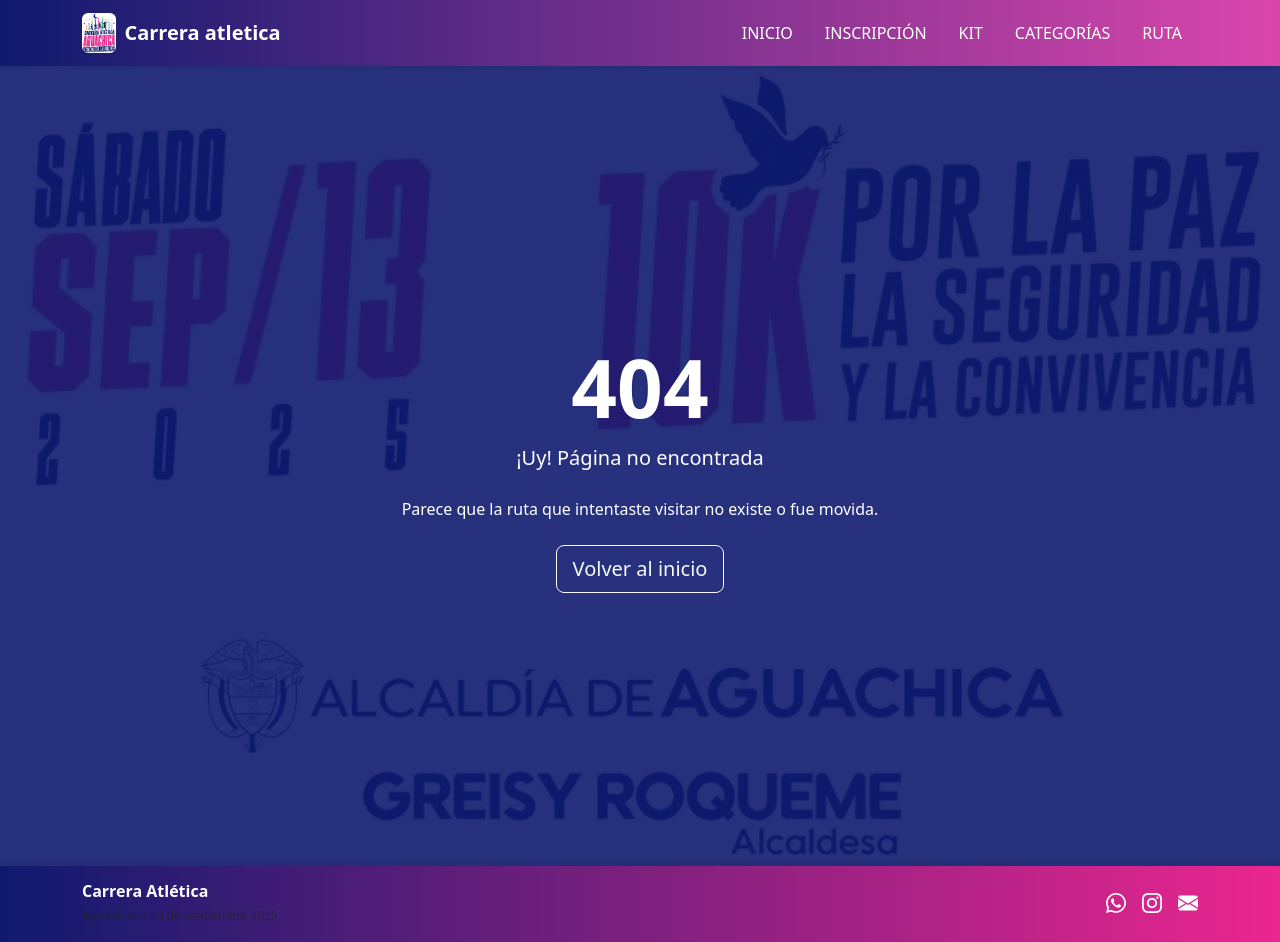
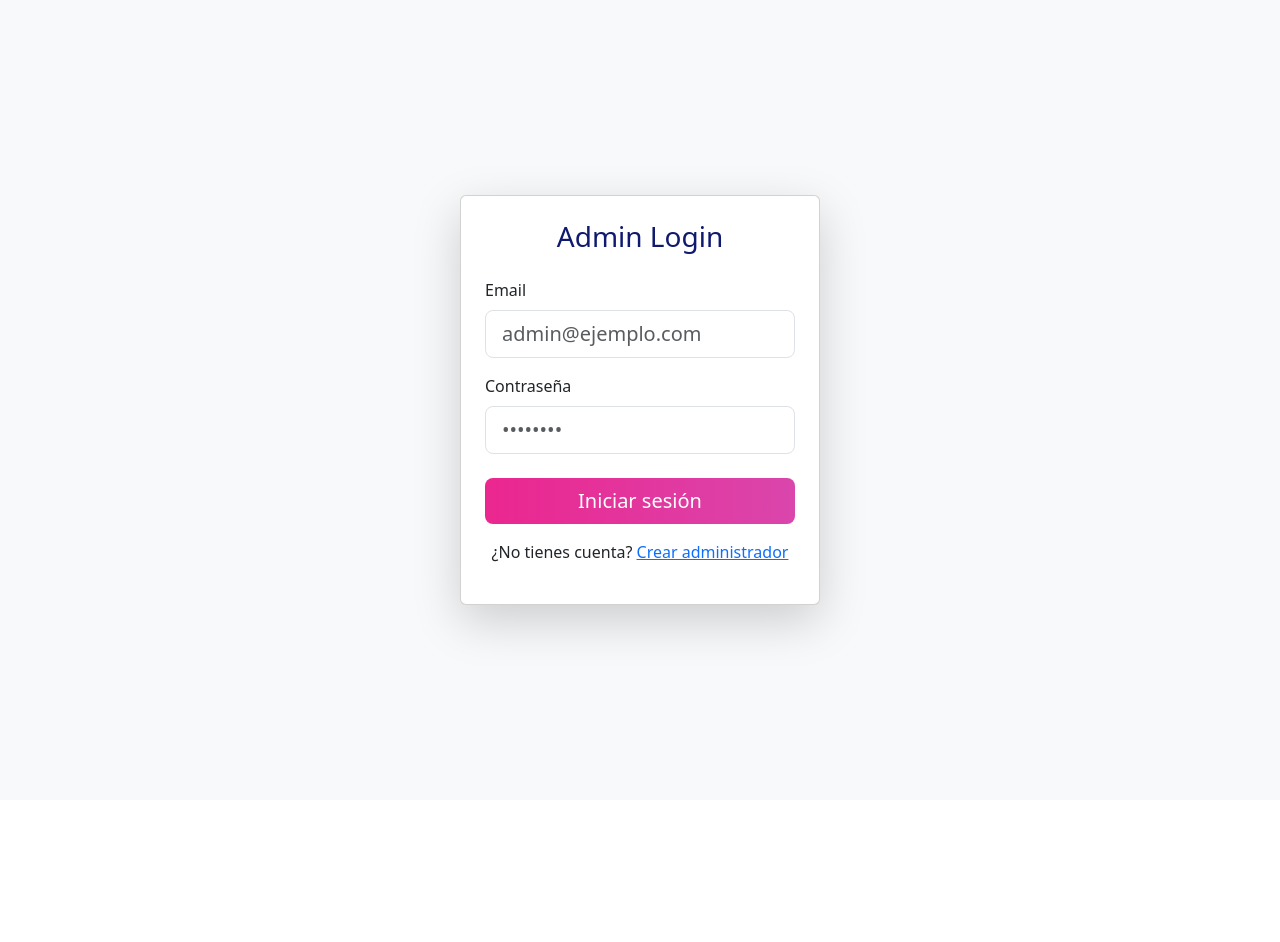
Before and after one commit to miguel9214/carrera-atletica-frontend, a Vue app: page /admin/login in a window 1280 px wide. After the commit the page ends 800 px from the top, so only its background shows below. Built offline with nearby package versions, Linux system fonts and the light colour scheme.

Commit message:
vistas administrativas agregadas

```diff
--- a/src/App.vue
+++ b/src/App.vue
@@ -1,20 +1,28 @@
 <template>
   <div class="app-wrapper d-flex flex-column min-vh-100">
-    <Navbar />
+    <!-- Sólo muestro el Navbar si la ruta NO es de guest -->
+    <Navbar v-if="!isGuestRoute" />
 
     <main class="flex-fill">
       <RouterView />
     </main>
 
+    <!-- Sólo muestro el Footer si la ruta NO es de guest -->
     <Transition name="fade-slide" appear>
-      <Footer />
+      <Footer v-if="!isGuestRoute" />
     </Transition>
   </div>
 </template>
 
 <script setup>
-import Navbar from './components/Navbar.vue'
-import Footer from './components/Footer.vue'
+import { computed } from 'vue'
+import { useRoute } from 'vue-router'
+import Navbar from '@/components/Navbar.vue'
+import Footer from '@/components/Footer.vue'
+
+// Detecto si la ruta actual tiene meta.guest = true
+const route = useRoute()
+const isGuestRoute = computed(() => !!route.meta.guest)
 </script>
 
 <style scoped>
--- a/src/composables/useApi.js
+++ b/src/composables/useApi.js
@@ -0,0 +1,47 @@
+import axios from 'axios';
+
+export const useApi = async function (url, method = 'GET', payload = {}) {
+  // Determinar automáticamente la URL base basada en el entorno actual
+  let baseUrl;
+  const host = window.location.hostname;
+  if (host === 'localhost' || host.includes('carrera-atletica-backend.test')) {
+    baseUrl = 'http://carrera-atletica-backend.test/api';
+  } else {
+    // Ajusta aquí tu URL de producción si cambia
+    baseUrl = 'https://automatic-correction-backend-production.up.railway.app/api';
+  }
+
+  const fullUrl = `${baseUrl}/${url}`;
+  console.log('URL utilizada:', fullUrl);
+
+  try {
+    const token = localStorage.getItem('access_token');
+    const headers = {
+      'Content-Type': 'application/json',
+      Accept: 'application/json',
+      ...(token && { Authorization: `Bearer ${token}` }),
+    };
+
+    const response = await axios({
+      method,
+      url: fullUrl,
+      data: payload,
+      headers,
+    });
+
+    return response.data;
+  } catch (error) {
+    if (error.response) {
+      const { status, data } = error.response;
+      if (status === 401 || (status === 500 && data.message === 'Token has expired')) {
+        localStorage.removeItem('access_token');
+        throw { status, data, redirect: true };
+      } else {
+        throw data;
+      }
+    } else {
+      console.error('Error en la API:', error);
+      throw new Error('Error en la conexión con el servidor.');
+    }
+  }
+};
--- a/src/router/index.js
+++ b/src/router/index.js
@@ -1,17 +1,81 @@
 import { createRouter, createWebHistory } from 'vue-router'
-import HomeView from '@/views/HomeView.vue'
-import RegisterView from '@/views/RegisterView.vue'
-import KitView from '@/views/KitView.vue'
-import CategoryView from '@/views/CategoryView.vue'
-import RouteView from '@/views/RouteView.vue'
-import NotFound from '@/views/NotFound.vue'
+
+// Públicas
+import HomeView           from '@/views/HomeView.vue'
+import RegisterView       from '@/views/RegisterView.vue'
+import KitView            from '@/views/KitView.vue'
+import CategoryView       from '@/views/CategoryView.vue'
+import RouteView          from '@/views/RouteView.vue'
+import NotFound           from '@/views/NotFound.vue'
+
+// Administración (ahora en views/admin/)
+import AdminLoginView     from '@/views/admin/LoginView.vue'
+import AdminRegisterView  from '@/views/admin/RegisterView.vue'
+import AdminDashboardView from '@/views/admin/DashboardView.vue'
+import AdminCategoriesView from '@/views/admin/CategoriesView.vue'
+import AdminCategoryForm  from '@/views/admin/CategoryForm.vue'
+import AdminStatsView      from '@/views/admin/StatsView.vue'
 
 const routes = [
-  { path: '/', component: HomeView },
-  { path: '/register', component: RegisterView },
-  { path: '/kit', component: KitView },
-  { path: '/categorias', component: CategoryView },
-  { path: '/ruta', component: RouteView },
+  // — Públicas —
+  { path: '/',            name: 'Home',       component: HomeView },
+  { path: '/register',    name: 'Register',   component: RegisterView },
+  { path: '/kit',         name: 'Kit',        component: KitView },
+  { path: '/categorias',  name: 'Categories', component: CategoryView },
+  { path: '/ruta',        name: 'Route',      component: RouteView },
+
+  // — Admin (guest) —
+  {
+    path: '/admin/login',
+    name: 'AdminLogin',
+    component: AdminLoginView,
+    meta: { guest: true }
+  },
+  {
+    path: '/admin/register',
+    name: 'AdminRegister',
+    component: AdminRegisterView,
+    meta: { requiresAuth: true }
+  },
+
+  // — Dashboard admin —
+  {
+    path: '/admin',
+    name: 'AdminDashboard',
+    component: AdminDashboardView,
+    meta: { requiresAuth: true }
+  },
+
+  // — CRUD Categorías (Admin) —
+  {
+    path: '/admin/categories',
+    name: 'AdminCategories',
+    component: AdminCategoriesView,
+    meta: { requiresAuth: true }
+  },
+  {
+    path: '/admin/categories/create',
+    name: 'AdminCategoryCreate',
+    component: AdminCategoryForm,
+    meta: { requiresAuth: true }
+  },
+  {
+    path: '/admin/categories/:id/edit',
+    name: 'AdminCategoryEdit',
+    component: AdminCategoryForm,
+    props: true,
+    meta: { requiresAuth: true }
+  },
+
+  // — Estadísticas y Reportes (Admin) —
+  {
+    path: '/admin/stats',
+    name: 'AdminStats',
+    component: AdminStatsView,
+    meta: { requiresAuth: true }
+  },
+
+  // — Catch-all 404 —
   { path: '/:pathMatch(.*)*', name: 'NotFound', component: NotFound }
 ]
 
@@ -20,4 +84,11 @@
   routes
 })
 
+// Guard global de autenticación
+router.beforeEach((to) => {
+  const token = localStorage.getItem('access_token')
+  if (to.meta.requiresAuth && !token)      return { name: 'AdminLogin' }
+  if (to.meta.guest && token)              return { name: 'AdminDashboard' }
+})
+
 export default router
--- /dev/null
+++ b/src/views/admin/CategoriesView.vue
@@ -0,0 +1,2 @@
+<template></template>
+<script></script>
--- /dev/null
+++ b/src/views/admin/CategoryForm.vue
@@ -0,0 +1,2 @@
+<template></template>
+<script></script>
--- /dev/null
+++ b/src/views/admin/DashboardView.vue
@@ -0,0 +1,2 @@
+<template></template>
+<script></script>
--- /dev/null
+++ b/src/views/admin/LoginView.vue
@@ -0,0 +1,81 @@
+<template>
+  <div class="d-flex justify-content-center align-items-center min-vh-100 bg-light">
+    <div class="card shadow-lg p-4" style="width: 360px;">
+      <h3 class="text-center mb-4" style="color: var(--color-dark)">Admin Login</h3>
+      <form @submit.prevent="handleLogin">
+        <div class="mb-3">
+          <label class="form-label">Email</label>
+          <input
+            v-model="form.email"
+            type="email"
+            class="form-control form-control-lg"
+            placeholder="admin@ejemplo.com"
+            required
+          />
+        </div>
+        <div class="mb-4">
+          <label class="form-label">Contraseña</label>
+          <input
+            v-model="form.password"
+            type="password"
+            class="form-control form-control-lg"
+            placeholder="••••••••"
+            required
+          />
+        </div>
+        <button type="submit" class="btn btn-gradient w-100 btn-lg">
+          Iniciar sesión
+        </button>
+      </form>
+      <p class="text-center mt-3">
+        ¿No tienes cuenta?
+        <RouterLink to="/admin/register">Crear administrador</RouterLink>
+      </p>
+    </div>
+  </div>
+</template>
+
+<script setup>
+import { reactive } from 'vue'
+import { useRouter } from 'vue-router'
+import Swal from 'sweetalert2'
+import { useApi } from '@/composables/useApi'
+
+const router = useRouter()
+const form = reactive({ email: '', password: '' })
+
+async function handleLogin() {
+  try {
+    const data = await useApi('admin/login', 'POST', {
+      email: form.email,
+      password: form.password,
+    })
+    localStorage.setItem('access_token', data.token)
+    Swal.fire({
+      icon: 'success',
+      title: '¡Bienvenido!',
+      timer: 1200,
+      showConfirmButton: false
+    })
+    router.push({ name: 'AdminDashboard' })
+  } catch (err) {
+    Swal.fire({
+      icon: 'error',
+      title: 'Error de autenticación',
+      text: err.error || 'Credenciales inválidas',
+    })
+  }
+}
+</script>
+
+<style scoped>
+.btn-gradient {
+  background: linear-gradient(90deg, var(--color-primary), var(--color-magenta));
+  border: none;
+  color: white;
+  transition: background 0.3s;
+}
+.btn-gradient:hover {
+  background: linear-gradient(90deg, var(--color-magenta), var(--color-primary));
+}
+</style>
--- /dev/null
+++ b/src/views/admin/RegisterView.vue
@@ -0,0 +1,112 @@
+<template>
+  <div class="d-flex justify-content-center align-items-center min-vh-100 bg-light">
+    <div class="card shadow-lg p-4" style="width: 400px;">
+      <h3 class="text-center mb-4" style="color: var(--color-dark)">Crear Administrador</h3>
+      <form @submit.prevent="handleRegister">
+        <div class="mb-3">
+          <label class="form-label">Nombre completo</label>
+          <input
+            v-model="form.name"
+            type="text"
+            class="form-control form-control-lg"
+            placeholder="Tu Nombre"
+            required
+          />
+        </div>
+        <div class="mb-3">
+          <label class="form-label">Email</label>
+          <input
+            v-model="form.email"
+            type="email"
+            class="form-control form-control-lg"
+            placeholder="admin@ejemplo.com"
+            required
+          />
+        </div>
+        <div class="mb-3">
+          <label class="form-label">Contraseña</label>
+          <input
+            v-model="form.password"
+            type="password"
+            class="form-control form-control-lg"
+            placeholder="••••••••"
+            required
+          />
+        </div>
+        <div class="mb-4">
+          <label class="form-label">Confirmar Contraseña</label>
+          <input
+            v-model="form.password_confirmation"
+            type="password"
+            class="form-control form-control-lg"
+            placeholder="••••••••"
+            required
+          />
+        </div>
+        <button type="submit" class="btn btn-gradient w-100 btn-lg">
+          Crear cuenta
+        </button>
+      </form>
+      <p class="text-center mt-3">
+        ¿Ya eres admin?
+        <RouterLink to="/admin/login">Inicia sesión</RouterLink>
+      </p>
+    </div>
+  </div>
+</template>
+
+<script setup>
+import { reactive } from 'vue'
+import { useRouter } from 'vue-router'
+import Swal from 'sweetalert2'
+import { useApi } from '@/composables/useApi'
+
+const router = useRouter()
+const form = reactive({
+  name: '',
+  email: '',
+  password: '',
+  password_confirmation: '',
+})
+
+async function handleRegister() {
+  if (form.password !== form.password_confirmation) {
+    return Swal.fire({ icon: 'warning', title: 'Las contraseñas no coinciden' })
+  }
+
+  try {
+    await useApi('admin/register', 'POST', {
+      name: form.name,
+      email: form.email,
+      password: form.password,
+      password_confirmation: form.password_confirmation,
+    })
+    Swal.fire({
+      icon: 'success',
+      title: '¡Administrador creado!',
+      text: 'Ahora puedes iniciar sesión',
+      timer: 1500,
+      showConfirmButton: false
+    })
+    router.push({ name: 'AdminLogin' })
+  } catch (err) {
+    Swal.fire({
+      icon: 'error',
+      title: 'Error al registrar',
+      text: err.error || 'Revisa los datos e inténtalo de nuevo',
+    })
+  }
+}
+</script>
+
+<style scoped>
+.btn-gradient {
+  background: linear-gradient(90deg, var(--color-primary), var(--color-magenta));
+  border: none;
+  color: white;
+  transition: background 0.3s;
+}
+.btn-gradient:hover {
+  background: linear-gradient(90deg, var(--color-magenta), var(--color-primary));
+}
+</style>
--- /dev/null
+++ b/src/views/admin/StatsView.vue
@@ -0,0 +1,2 @@
+<template></template>
+<script></script>
```
